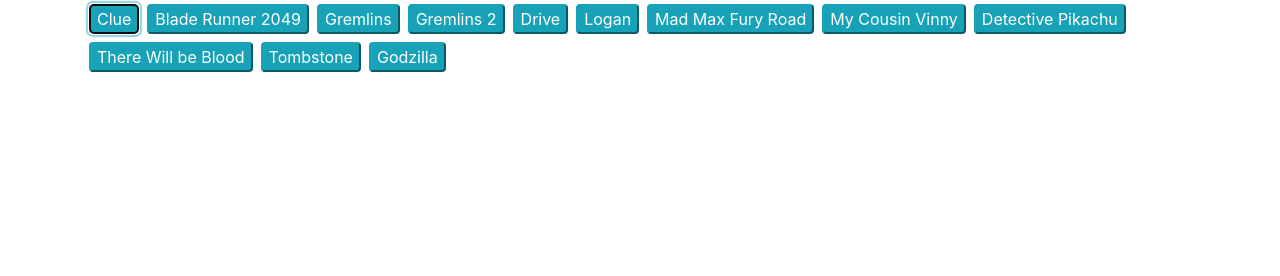
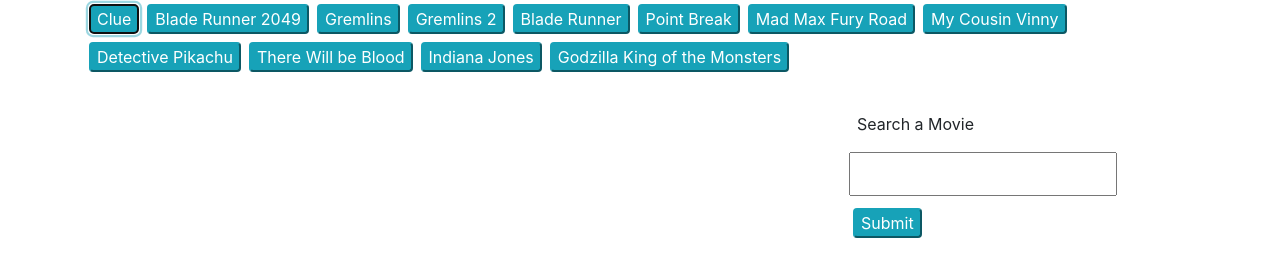
Before and after one commit to dps0610/giphyapp, a plain HTML site: page index.html in a window 1280 px wide. Both pictures are taken after a click on the button "Clue". Drawn offline with nearby package versions, Linux system fonts and the light colour scheme; no server answers.

Commit message:
added new divs, and search field in html. Gifs will generate if buttons clicked in js.

```diff
--- a/index.html
+++ b/index.html
@@ -6,7 +6,7 @@
     <meta http-equiv="X-UA-Compatible" content="ie=edge">
 
     <link rel="stylesheet" href="https://stackpath.bootstrapcdn.com/bootstrap/4.3.1/css/bootstrap.min.css" integrity="sha384-ggOyR0iXCbMQv3Xipma34MD+dH/1fQ784/j6cY/iJTQUOhcWr7x9JvoRxT2MZw1T" crossorigin="anonymous">
-    <script src="https://code.jquery.com/jquery-3.3.1.slim.min.js" integrity="sha384-q8i/X+965DzO0rT7abK41JStQIAqVgRVzpbzo5smXKp4YfRvH+8abtTE1Pi6jizo" crossorigin="anonymous"></script>
+    <script src="https://code.jquery.com/jquery-3.4.1.min.js" integrity="sha256-CSXorXvZcTkaix6Yvo6HppcZGetbYMGWSFlBw8HfCJo=" crossorigin="anonymous"></script>
     <script src="https://cdnjs.cloudflare.com/ajax/libs/popper.js/1.14.7/umd/popper.min.js" integrity="sha384-UO2eT0CpHqdSJQ6hJty5KVphtPhzWj9WO1clHTMGa3JDZwrnQq4sF86dIHNDz0W1" crossorigin="anonymous"></script>
     <script src="https://stackpath.bootstrapcdn.com/bootstrap/4.3.1/js/bootstrap.min.js" integrity="sha384-JjSmVgyd0p3pXB1rRibZUAYoIIy6OrQ6VrjIEaFf/nJGzIxFDsf4x0xIM+B07jRM" crossorigin="anonymous"></script>
 
@@ -14,7 +14,21 @@
 
 </head>
 <body>
-    <div class="container" id="buttons-go-here">
+    <div class="container mb-4" id="buttons-go-here"></div>
+
+    <div class="container" >
+
+        <div class="row">
+
+            <div class="col-8 float-left" id="gifs-go-here"></div>
+            <div class="col-4 float-left">
+                <p class="m-1 p-2">Search a Movie</p>
+                <input class="m-1 p-2">
+                <button class="m-2 btn-info rounded">Submit</button>
+            </div>
+
+        </div>
+
     </div>
 
     <script src="javascript.js"></script>
--- a/javascript.js
+++ b/javascript.js
@@ -1,15 +1,50 @@
 // create topics array (fill it with a bunch of somethings)
-var topics = ["Clue", "Blade Runner 2049", "Gremlins", "Gremlins 2", "Drive", "Logan", "Mad Max Fury Road", "My Cousin Vinny", "Detective Pikachu", "There Will be Blood", "Tombstone", "Godzilla"];
+var topics = ["Clue", "Blade Runner 2049", "Gremlins", "Gremlins 2", "Blade Runner", "Point Break", "Mad Max Fury Road", "My Cousin Vinny", "Detective Pikachu", "There Will be Blood", "Indiana Jones", "Godzilla King of the Monsters"];
 
 // generate buttons upon page load
 $(document).ready(function(){
+    createButtons();
+})
+// creates the buttons
+function createButtons(){
     for (let i = 0; i < topics.length; i++) {
         var buttons = $("<button>");
         buttons.text(topics[i]);
         $("#buttons-go-here").append(buttons);
         var movieName = topics[i];
         $(buttons).attr("data-name", movieName);
-        $(buttons).attr("class", "m-1 btn-info rounded")
-    }
+        $(buttons).attr("class", "m-1 btn-info rounded");
+    };
+};
+//make buttons make gifs
+$("#buttons-go-here").on("click", ".btn-info", function(){
+    $("#gifs-go-here").empty();
+
+    var buttonChoice = $(this).attr("data-name");
+    var queryUrl = "https://api.giphy.com/v1/gifs/search?q=" + buttonChoice + "&api_key=BkaUZZWcFij6J7AoQj3WtPb1R2p9O6V9&limit=10";
+    $.ajax({
+        url: queryUrl,
+        method: "GET"
+    })
+        .then(function(response){
+            var results = response.data;
+            console.log(results)
+            for (let i = 0; i < results.length; i++){
+                //var ratings = $("<p>");
+                //$(ratings).text(results[i].rating);
+                var gifs = $("<img>");
+                var dataStateStill = results[i].images.fixed_width_still.url;
+                $(gifs).attr("src", dataStateStill);
+                $(gifs).attr("data-state-animated", results[i].images.fixed_width.url);
+                $(gifs).attr("data-state-still", results[i].images.fixed_width_still.url);
+                $(gifs).attr("class", "float-left m-1");
+                //$("#gifs-go-here").append(ratings);
+                $("#gifs-go-here").append(gifs);
+            }
+
+    });
 })
-// add attributes to the buttons (class & styling, something denoting the name as an attribute)
+
+$(".gif").on("click", function(){
+
+})
```
